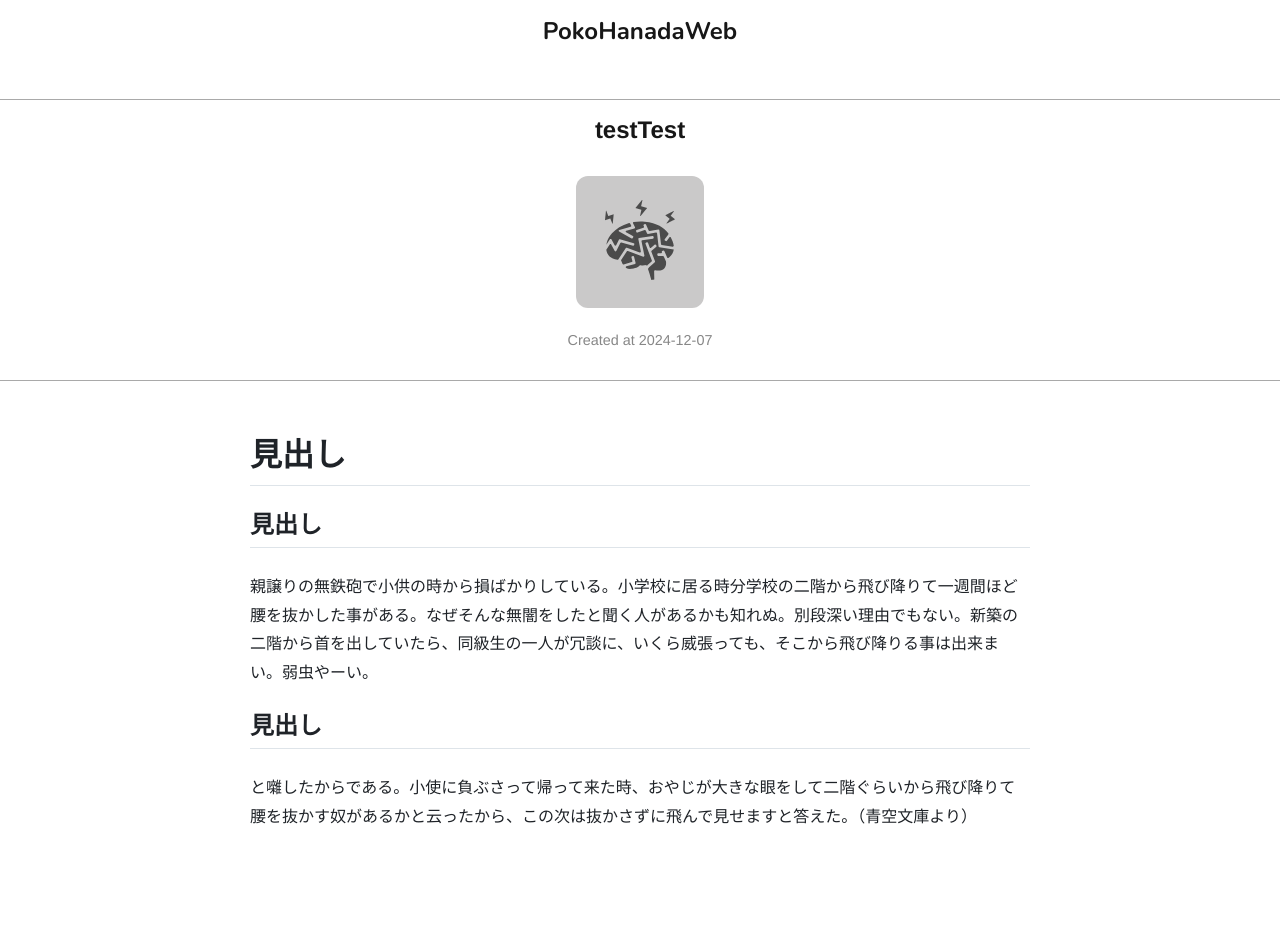
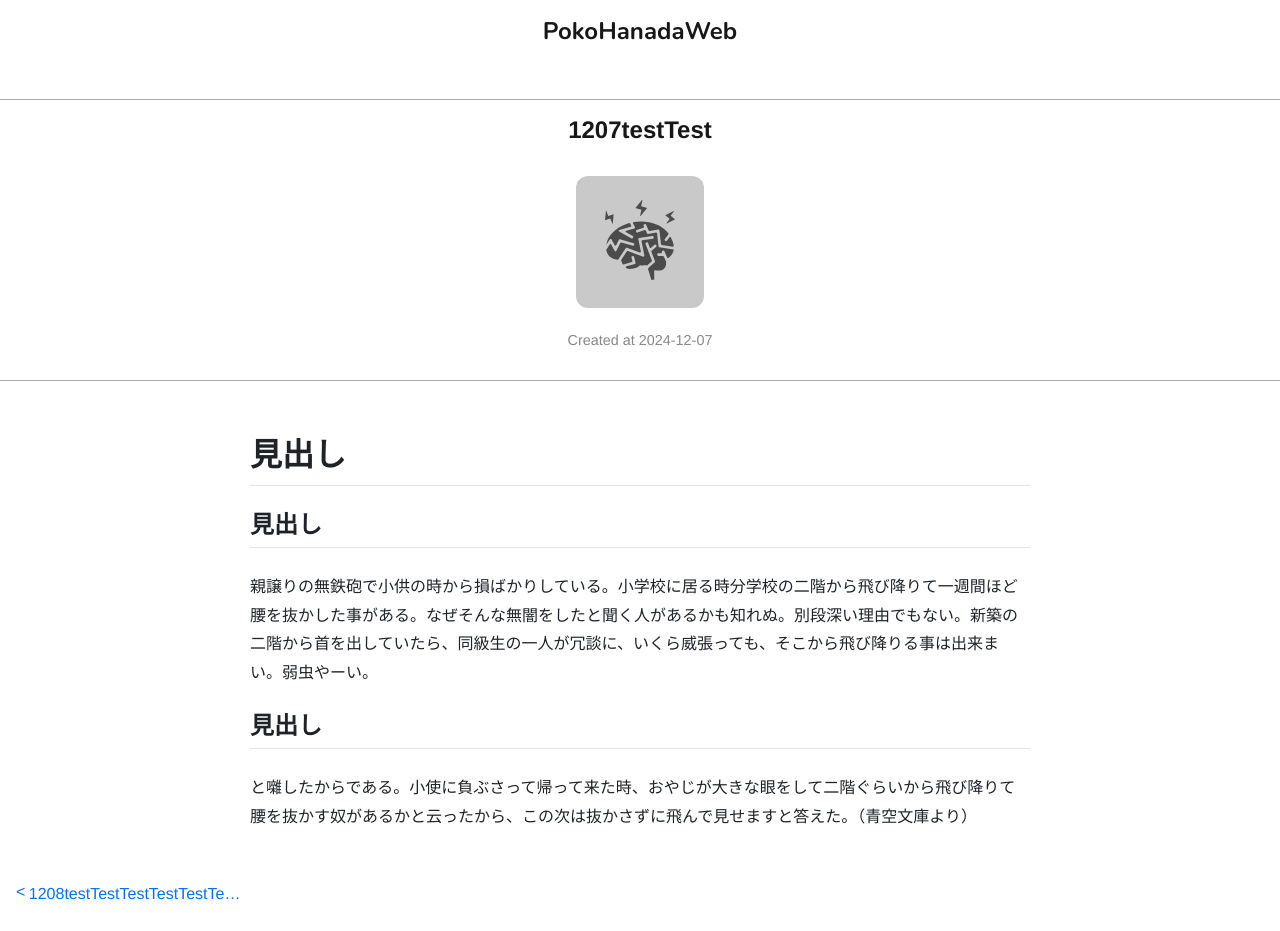
Before and after one commit to poko8nada/portfolio-site-v1, a Next.js app: page /posts/2024-12-07 in a window 1280 px wide. Shown: the part 137-1068 px from the top of the page. Built offline with nearby package versions, Linux system fonts and the light colour scheme.

Commit message:
Update 記事ページのコンポーネント化

```diff
--- a/src/app/(small_header)/posts/[slug]/page.module.css
+++ b/src/app/(small_header)/posts/[slug]/page.module.css
@@ -1,37 +1,3 @@
-.article_header {
-	display: flex;
-	flex-direction: column;
-	justify-content: center;
-	align-items: center;
-	padding: 1rem;
-	margin-bottom: 24px;
-	border-top: 1px solid #a9a9a9;
-	border-bottom: 1px solid #a9a9a9;
-	background: var(--background);
-	color: var(--foreground);
-}
-
-.img_container {
-	background: #cac9c9;
-	padding: 24px;
-	border-radius: 12px;
-	max-width: 130px;
-}
-
-.article_header h2 {
-	word-break: break-all;
-	font-size: 24px;
-	text-align: center;
-	margin-bottom: 2rem;
-}
-
-.article_header p {
-	text-align: center;
-	margin: 24px 0 1rem;
-	font-size: .9em;
-	color: #878787;
-}
-
 .article_container {
 	border-radius: 12px;
 	width: 98%;
--- a/src/app/(small_header)/posts/[slug]/page.tsx
+++ b/src/app/(small_header)/posts/[slug]/page.tsx
@@ -1,4 +1,5 @@
-import Image from 'next/image';
+import PostHeader from '@/src/components/post_header/page';
+import PostFooter from '@/src/components/post_footer/page';
 import { getPosts, type Post } from '@/src/lib/post';
 import Markdown from 'react-markdown';
 import styles from './page.module.css';
@@ -28,32 +29,22 @@ export default async function Page({
   const slug = (await params).slug;
   const post = allPosts.find((post) => post.slug === slug);
   const content = post?.content;
-  const title = post?.formattedData.title;
-  const createdAt = post?.formattedData.createdAt;
-  const thumbnail = post?.formattedData.thumbnail;
 
-  if (!content || !title || !createdAt) {
+  if (!content) {
     return notFound();
   }
+
+  const postIndex = allPosts.findIndex((post) => post.slug === slug);
+  const prevPost = allPosts[postIndex - 1];
+  const nextPost = allPosts[postIndex + 1];
+
   return (
-    <div>
-      <div className={styles.article_header}>
-        <h2>{title}</h2>
-        <div className={styles.img_container}>
-          <Image
-            src={thumbnail ? thumbnail : '/images/defaultThumbnail.png'}
-            alt={''}
-            style={{ objectFit: 'cover' }}
-            width={80}
-            height={80}
-            sizes="(max-width: 400px)  60px, 80px"
-          />
-        </div>
-        <p>Created at {createdAt}</p>
-      </div>
-      <div className={`${styles.article_container} markdown-body`}>
+    <>
+      <PostHeader post={post} />
+      <article className={`${styles.article_container} markdown-body`}>
         <Markdown>{content}</Markdown>
-      </div>
-    </div>
+      </article>
+      <PostFooter prevPost={prevPost} nextPost={nextPost} />
+    </>
   );
 }
--- /dev/null
+++ b/src/components/post_footer/page.tsx
@@ -0,0 +1,30 @@
+import styles from './post_footer.module.css';
+import Link from 'next/link';
+import type { Post } from '@/src/lib/post';
+export default ({
+  prevPost,
+  nextPost,
+}: { prevPost?: Post; nextPost?: Post }) => {
+  const prevPostTitle = prevPost?.formattedData.title;
+  const nextPostTitle = nextPost?.formattedData.title;
+  const prevPostSlug = prevPost?.slug;
+  const nextPostSlug = nextPost?.slug;
+  return (
+    <div className={styles.article_footer}>
+      <div>
+        {prevPostSlug && (
+          <Link href={`/posts/${prevPostSlug}`} className={styles.prev}>
+            {prevPostTitle}
+          </Link>
+        )}
+      </div>
+      <div>
+        {nextPostSlug && (
+          <Link href={`/posts/${nextPostSlug}`} className={styles.next}>
+            {nextPostTitle}
+          </Link>
+        )}
+      </div>
+    </div>
+  );
+};
--- /dev/null
+++ b/src/components/post_footer/post_footer.module.css
@@ -0,0 +1,31 @@
+.article_footer {
+	display: flex;
+	justify-content: space-between;
+	margin: 0 auto;
+	padding: 1rem;
+}
+
+.article_footer a {
+	position: relative;
+	color: #0070f3;
+	display: block;
+	overflow: hidden;
+	text-overflow: ellipsis;
+	max-width: 15em;
+	padding: .5em .8em;
+	white-space: nowrap;
+}
+
+.prev::before {
+	position: absolute;
+	content: "< ";
+	top: .38em;
+	left: 0;
+}
+
+.next::after {
+	position: absolute;
+	content: " >";
+	top: .38em;
+	right: 0;
+}
--- /dev/null
+++ b/src/components/post_header/page.tsx
@@ -0,0 +1,26 @@
+import styles from './post_header.module.css';
+import Image from 'next/image';
+import type { Post } from '@/src/lib/post';
+
+export default ({ post }: { post?: Post }) => {
+  const title = post?.formattedData.title;
+  const createdAt = post?.formattedData.createdAt;
+  const thumbnail = post?.formattedData.thumbnail;
+
+  return (
+    <div className={styles.article_header}>
+      <h2>{title}</h2>
+      <div className={styles.img_container}>
+        <Image
+          src={thumbnail ? thumbnail : '/images/defaultThumbnail.png'}
+          alt={''}
+          style={{ objectFit: 'cover' }}
+          width={80}
+          height={80}
+          sizes="(max-width: 400px)  60px, 80px"
+        />
+      </div>
+      <p>Created at {createdAt}</p>
+    </div>
+  );
+};
--- /dev/null
+++ b/src/components/post_header/post_header.module.css
@@ -0,0 +1,33 @@
+.article_header {
+	display: flex;
+	flex-direction: column;
+	justify-content: center;
+	align-items: center;
+	padding: 1rem;
+	margin-bottom: 24px;
+	border-top: 1px solid #a9a9a9;
+	border-bottom: 1px solid #a9a9a9;
+	background: var(--background);
+	color: var(--foreground);
+}
+
+.img_container {
+	background: #cac9c9;
+	padding: 24px;
+	border-radius: 12px;
+	max-width: 130px;
+}
+
+.article_header h2 {
+	word-break: break-all;
+	font-size: 24px;
+	text-align: center;
+	margin-bottom: 2rem;
+}
+
+.article_header p {
+	text-align: center;
+	margin: 24px 0 1rem;
+	font-size: .9em;
+	color: #878787;
+}
--- a/src/posts/2024-12-07.md
+++ b/src/posts/2024-12-07.md
@@ -1,5 +1,5 @@
 ---
-title: testTest
+title: 1207testTest
 createdAt: 2024-12-07
 updatedAt: 2024-12-07
 thumbnail: /images/think01.svg
--- a/src/posts/2024-12-08.md
+++ b/src/posts/2024-12-08.md
@@ -1,5 +1,5 @@
 ---
-title: testTestTestTestTestTestTestTestTestTestTestTestTestTestTestTestTestTestTestTestTest
+title: 1208testTestTestTestTestTestTestTestTestTestTestTestTestTestTestTestTestTestTestTestTest
 createdAt: 2024-12-08
 updatedAt: 2024-12-08
 thumbnail: /images/pc01.svg
--- a/src/posts/2024-12-09.md
+++ b/src/posts/2024-12-09.md
@@ -1,5 +1,5 @@
 ---
-title: test
+title: 1209test
 createdAt: 2024-12-09
 updatedAt: 2024-12-09
 thumbnail: /images/book01.svg
```
